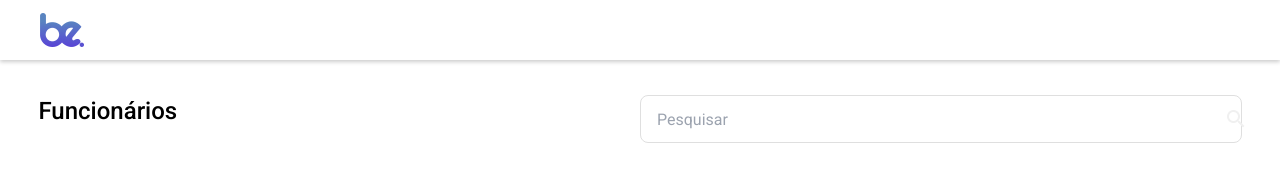
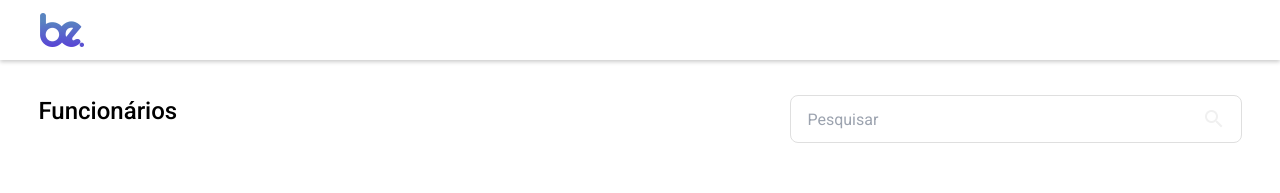
Before and after one commit to MattBastos/be-front-end-test, a Next.js app: page / in a window 1280 px wide. Shown: the top 193 px of the page. Built offline with nearby package versions, Linux system fonts and the light colour scheme.

Commit message:
fix: search icon position

```diff
--- a/src/components/Body/styles.ts
+++ b/src/components/Body/styles.ts
@@ -5,4 +5,5 @@ export const MainContainer = tw.body`
   min-h-screen
   flex
   flex-col
+  bg-neutralWhite
 `;
--- a/src/components/SearchInput/styles.ts
+++ b/src/components/SearchInput/styles.ts
@@ -3,6 +3,8 @@ import tw from "tailwind-styled-components";
 
 export const MainContainer = tw.section`
   w-full
+  sm:w-[60%]
+  relative
   flex
   items-center
   justify-center
@@ -26,7 +28,7 @@ export const SearchInput = tw.input`
 
 export const Icon = tw(Image)`
   absolute
-  right-8
+  right-4
   w-6
   h-6
 `;
```
